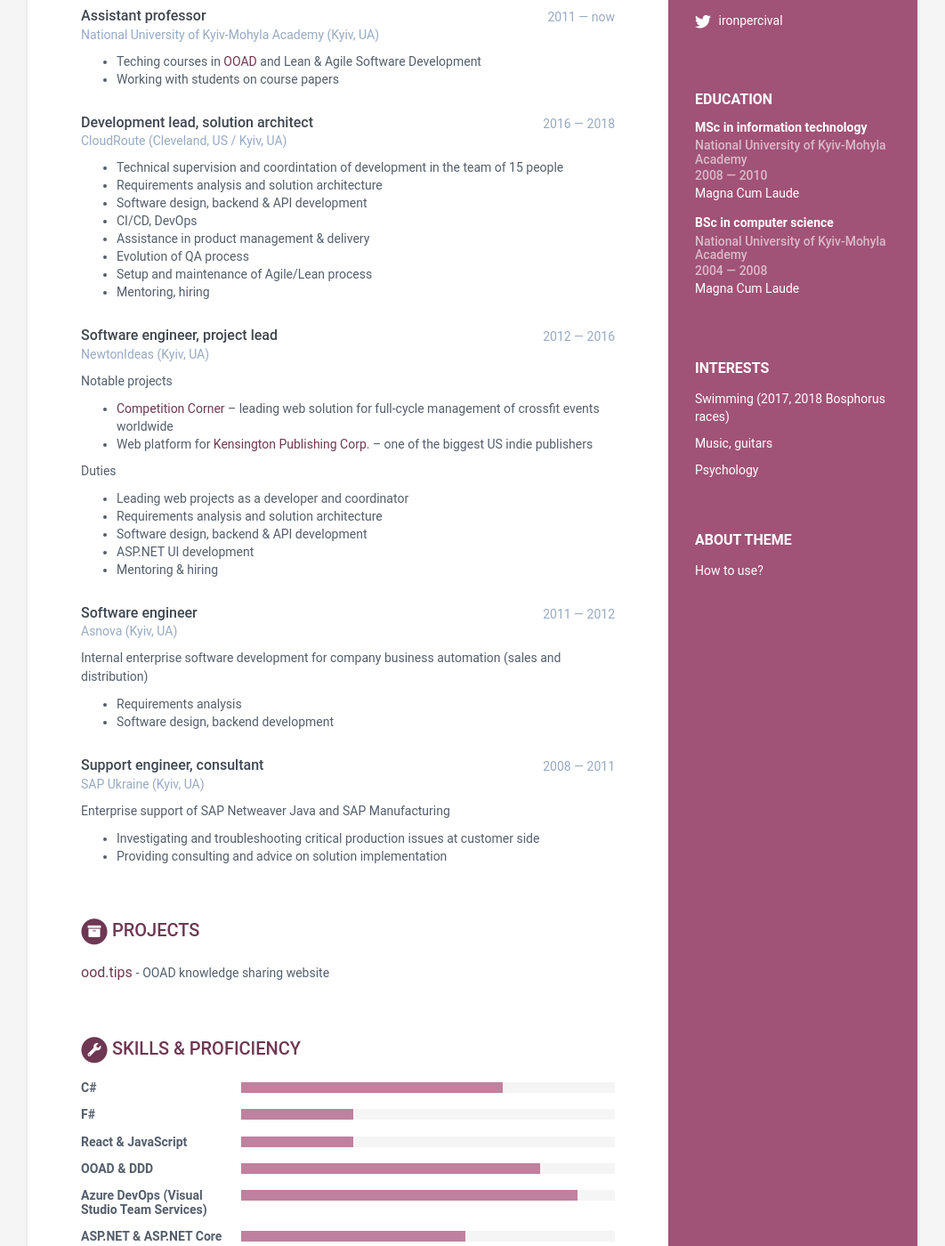
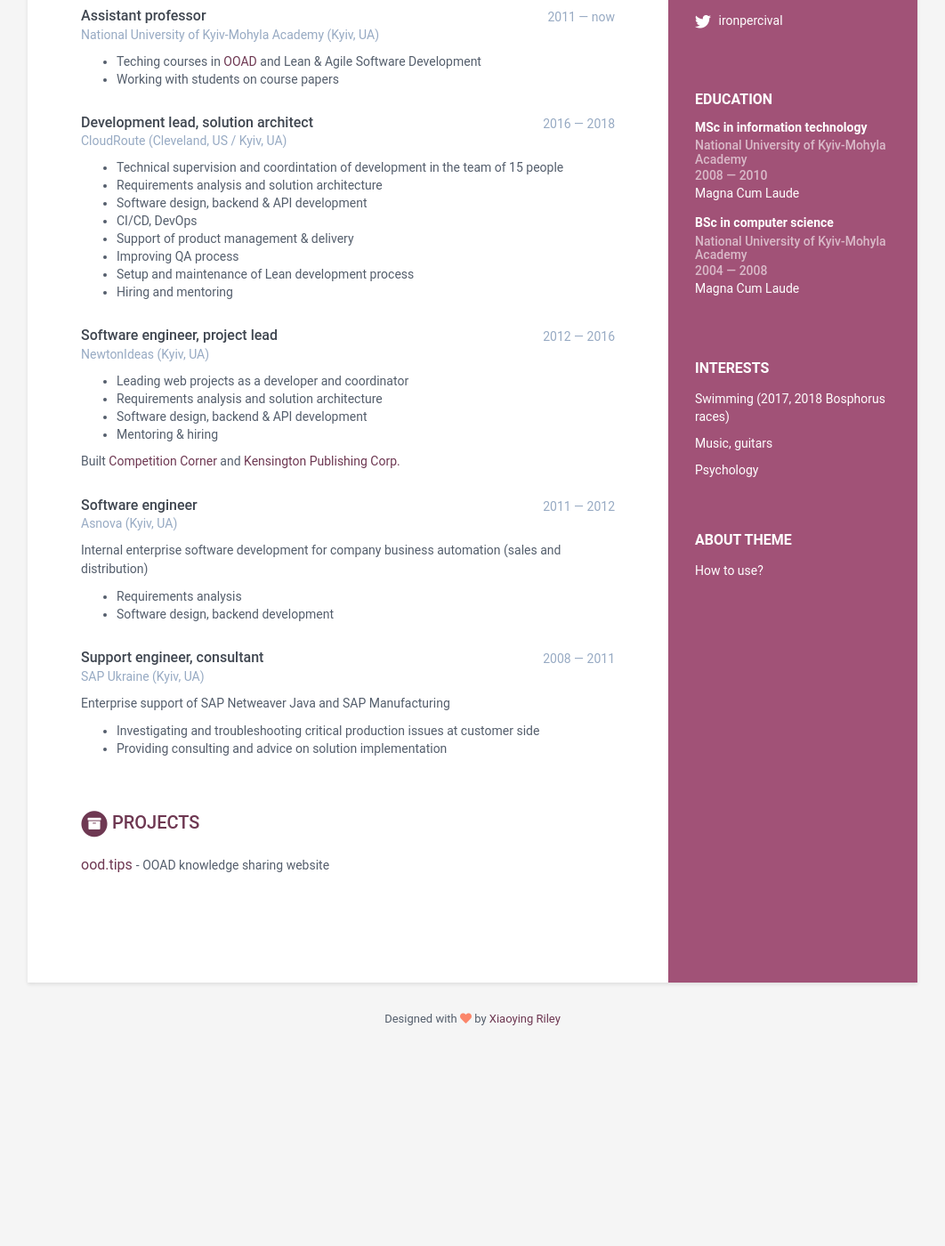
Before and after one commit to ironpercival/ironpercival.github.io, a Jekyll site: the page built from index.html, in a window 1280 px wide and 1400 px high, scrolled down 461 px. Shown: the whole window at 89% size, without its empty margins (109-1171 px from the left). Built offline with Jekyll 4.4.1, drawn with Linux system fonts in a browser that asks for light colours; after the commit the page ends 1647 px from its top, so only the background shows below that.

Commit message:
Update data.yml

```diff
--- a/_data/data.yml
+++ b/_data/data.yml
@@ -69,25 +69,21 @@ experiences:
           - Requirements analysis and solution architecture
           - Software design, backend & API development
           - CI/CD, DevOps
-          - Assistance in product management & delivery
-          - Evolution of QA process
-          - Setup and maintenance of Agile/Lean process
-          - Mentoring, hiring
+          - Support of product management & delivery
+          - Improving QA process
+          - Setup and maintenance of Lean development process
+          - Hiring and mentoring
 
     - role: Software engineer, project lead
       time: 2012 — 2016
       company: NewtonIdeas (Kyiv, UA)
       details: |
-        Notable projects
-          -	[Competition Corner](https://competitioncorner.net/) – leading web solution for full-cycle management of crossfit events worldwide
-          - Web platform for [Kensington Publishing Corp.](http://www.kensingtonbooks.com) – one of the biggest US indie publishers
-
-        Duties
           - Leading web projects as a developer and coordinator
           - Requirements analysis and solution architecture
           - Software design, backend & API development
-          - ASP.NET UI development
           - Mentoring & hiring
+
+          Built [Competition Corner](https://competitioncorner.net/) and [Kensington Publishing Corp.](http://www.kensingtonbooks.com)
 
     - role: Software engineer
       time: 2011 — 2012
@@ -112,33 +108,6 @@ projects:
         link: "https://ood.tips"
         tagline: "OOAD knowledge sharing website"
 
-skills:
-    title: Skills &amp; Proficiency
-
-    toolset:
-      - name: C#
-        level: 70%
-
-      - name: F#
-        level: 30%
-
-      - name: React & JavaScript
-        level: 30%
-
-      - name: OOAD & DDD
-        level: 80%
-
-      - name: Azure DevOps (Visual Studio Team Services)
-        level: 90%
-
-      - name: ASP.NET & ASP.NET Core
-        level: 60%
-
-      - name: EF & EF Core
-        level: 70%
-
-      - name: Azure
-        level: 50%
 
 footer: >
     Designed with <i class="fas fa-heart"></i> by <a href="http://themes.3rdwavemedia.com" target="_blank" rel="nofollow">Xiaoying Riley</a>
```
